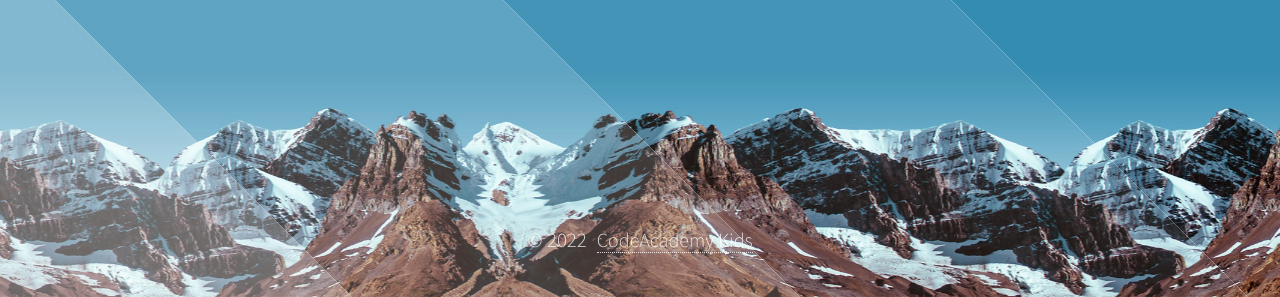
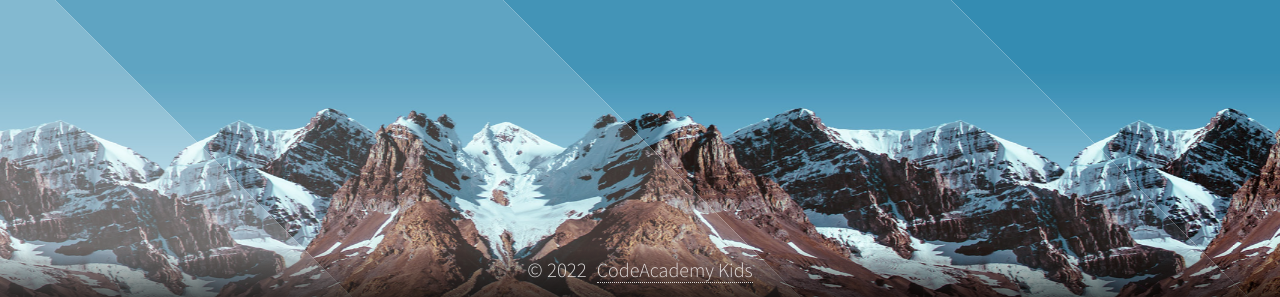
Before and after one commit to dkoncius/portfolio-page, a plain HTML site: page index.html in a window 1280 px wide. Shown: the part 503-800 px from the top of the page. Drawn offline with Linux system fonts and the light colour scheme.

Commit message:
footer style

```diff
--- a/style.css
+++ b/style.css
@@ -108,6 +108,21 @@ i {
 footer {
     text-align: center;
     color: white;
+    position: absolute;
+    bottom: 0;
+    right: 0;
+    left: 0;
+    height: 50px;
+}
+
+footer:before {
+    content: "";
+    position: absolute;
+    top: 0;
+    bottom: 0;
+    left: 0;
+    right: 0;
+    background: url(images/ie/footer.svg);
 }
 
 footer p {
```
